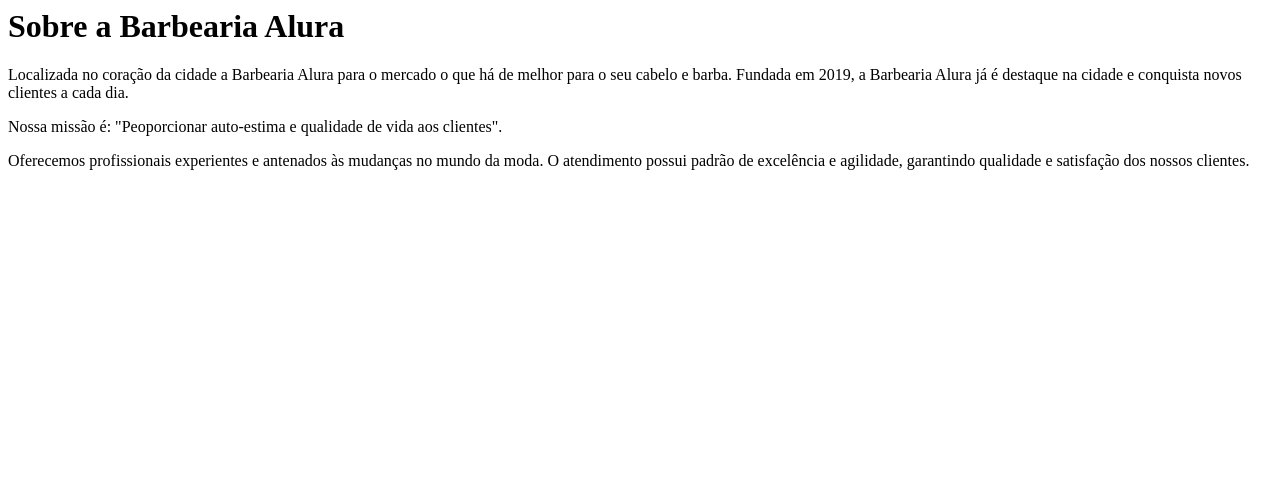
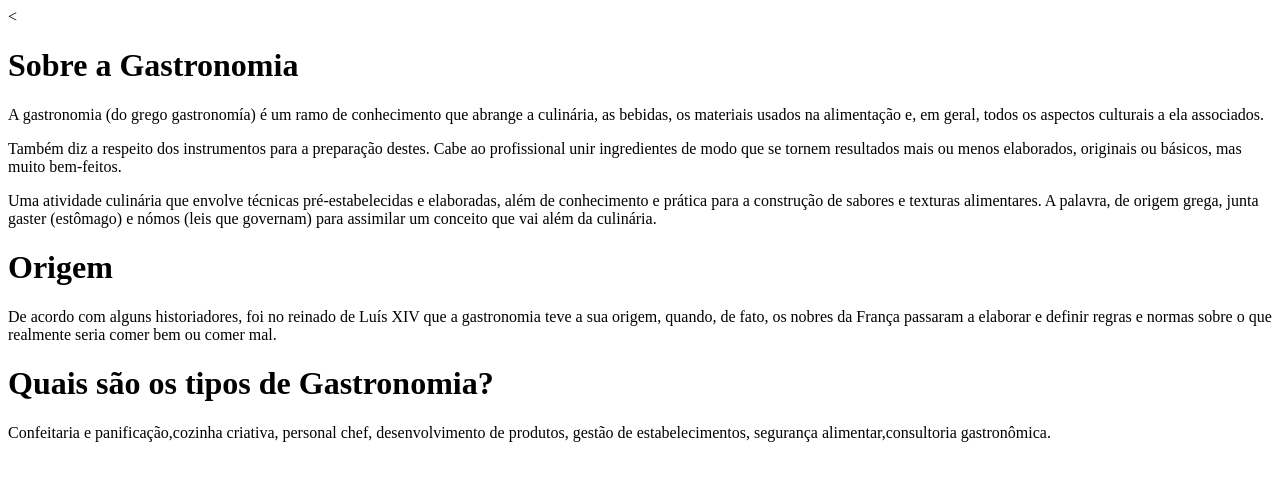
Before and after one commit to EmilyMeira/atividadeswilsonjoffre, a plain HTML site: page index.html in a window 1280 px wide. Drawn offline with Linux system fonts and the light colour scheme.

Commit message:
Edição 01

```diff
--- a/index.html
+++ b/index.html
@@ -1,7 +1,18 @@
-<h1>Sobre a Barbearia Alura</h1>
+<!DOCTYPE html>
+<html lang="en" dir="ltr">
+  <head>
+    <meta charset="utf-8">
+    <title>Gastronomia</title>
+  </head>
+  <body>
+    <<h1> Sobre a Gastronomia</h1>
+    <p>A gastronomia (do grego gastronomía) é um ramo de conhecimento que abrange a culinária, as bebidas, os materiais usados na alimentação e, em geral, todos os aspectos culturais a ela associados.</p>
+    <p>Também diz a respeito dos instrumentos para a preparação destes. Cabe ao profissional unir ingredientes de modo que se tornem resultados mais ou menos elaborados, originais ou básicos, mas muito bem-feitos.</p>
+    <p>Uma atividade culinária que envolve técnicas pré-estabelecidas e elaboradas, além de conhecimento e prática para a construção de sabores e texturas alimentares. A palavra, de origem grega, junta gaster (estômago) e nómos (leis que governam) para assimilar um conceito que vai além da culinária.</p>
+    <h1>Origem</h1>
+    <p>De acordo com alguns historiadores, foi no reinado de Luís XIV que a gastronomia teve a sua origem, quando, de fato, os nobres da França passaram a elaborar e definir regras e normas sobre o que realmente seria comer bem ou comer mal.</p>
+    <h1>Quais são os tipos de Gastronomia?</h1>
+    <p>Confeitaria e panificação,cozinha criativa, personal chef, desenvolvimento de produtos, gestão de estabelecimentos, segurança alimentar,consultoria gastronômica.</p>
 
-<p>Localizada no coração da cidade a Barbearia Alura para o mercado o que há de melhor para o seu cabelo e barba. Fundada em 2019, a Barbearia Alura já é destaque na cidade e conquista novos clientes a cada dia.</p>
-
-<p>Nossa missão é: "Peoporcionar auto-estima e qualidade de vida aos clientes".</p>
-
-<p>Oferecemos profissionais experientes e antenados às mudanças no mundo da moda. O atendimento possui padrão de excelência e agilidade, garantindo qualidade e satisfação dos nossos clientes.</p>
+   </body>
+</html>
```
